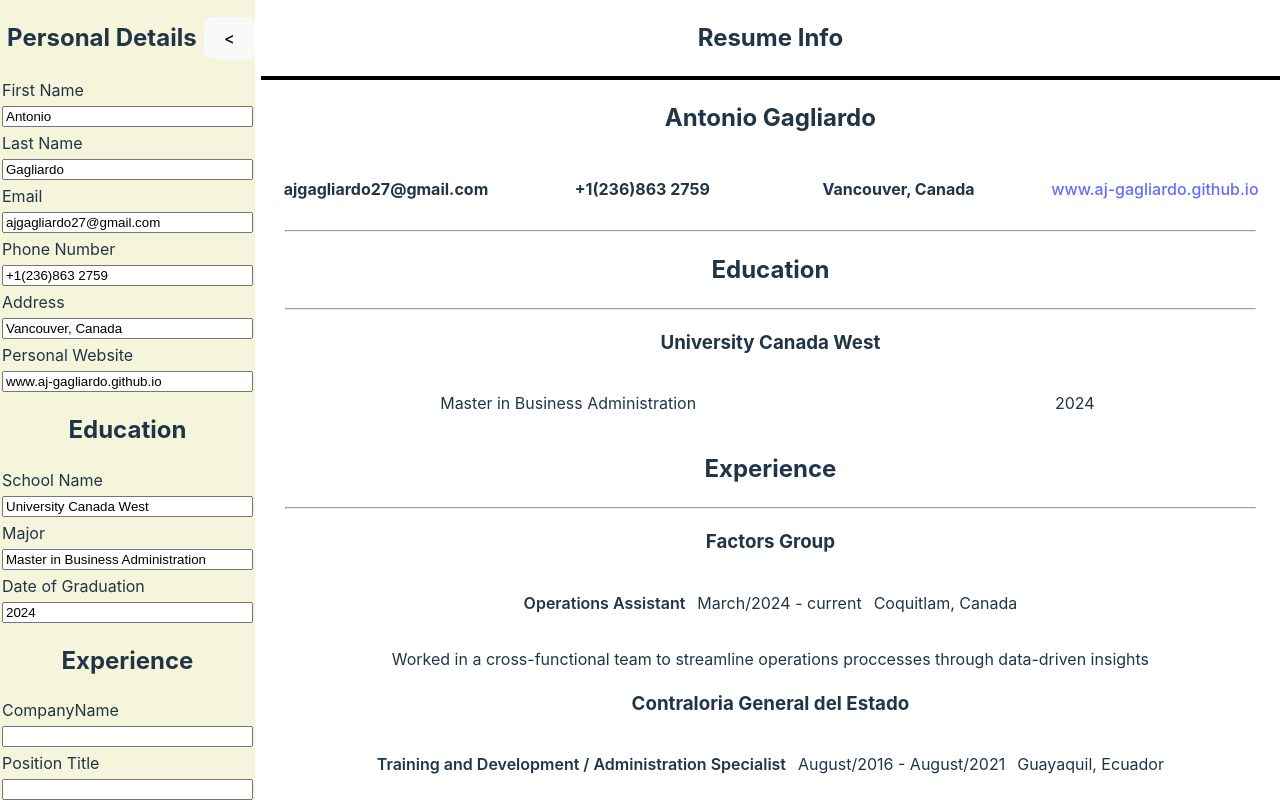
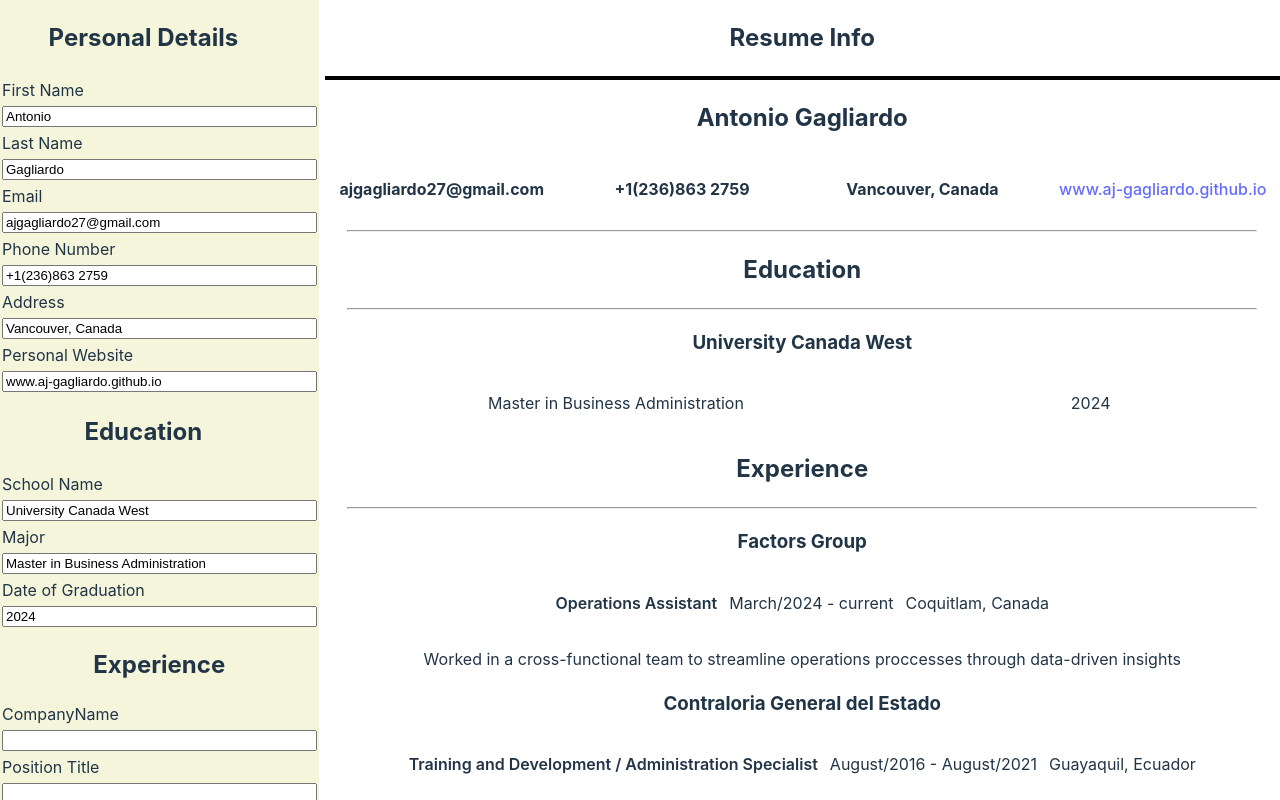
Before and after one commit to AJ-Gagliardo/create-a-resume, a React (Vite) app: page / in a window 1280 px wide. Shown: the top 800 px of the page. Built offline with nearby package versions, Linux system fonts and the light colour scheme.

Commit message:
project pretty much finished, deleted the buttons that were giving a lot of trouble

```diff
--- a/src/App.css
+++ b/src/App.css
@@ -5,7 +5,7 @@
   text-align: center;
   display: grid;
   /* grid-template-columns: 1fr 6fr; */
-  grid-template-columns: 1fr 4fr;
+  grid-template-columns: 1fr 3fr;
   column-gap: 6px;
 }
 
--- a/src/App.jsx
+++ b/src/App.jsx
@@ -102,16 +102,18 @@
   function handleCollapseDetails() {
     setShowPersonalInformation(!showPersonalInformation);
   }
-  function collapseEducation() {}
+  function collapseEducation() {
+    setShowEducation(!showEducation);
+  }
 
   return (
     <>
       <div id="leftSide">
         <div className="inputHeader">
           <h2>Personal Details</h2>
-          <button onClick={handleCollapseDetails}>
+          {/* <button onClick={handleCollapseDetails}>
             {showPersonalInformation ? "<" : "v"}{" "}
-          </button>
+          </button> */}
         </div>
         <div
           id="personalDetails"
@@ -135,8 +137,17 @@
             website={website}
           />
         </div>
-        <h2>Education</h2>
-        <div id="educationSection">
+        <div className="inputHeader">
+          <h2>Education</h2>
+          {/* <button onClick={collapseEducation}>
+            {showEducation ? "<" : "v"}
+          </button> */}
+        </div>
+        <div
+          id="educationSection"
+          className={collapseEducation ? "" : "hide"}
+          style={{ display: collapseEducation ? "grid" : "none" }}
+        >
           <Education
             setSchoolName={setSchoolName}
             setMajor={setMajor}
```
